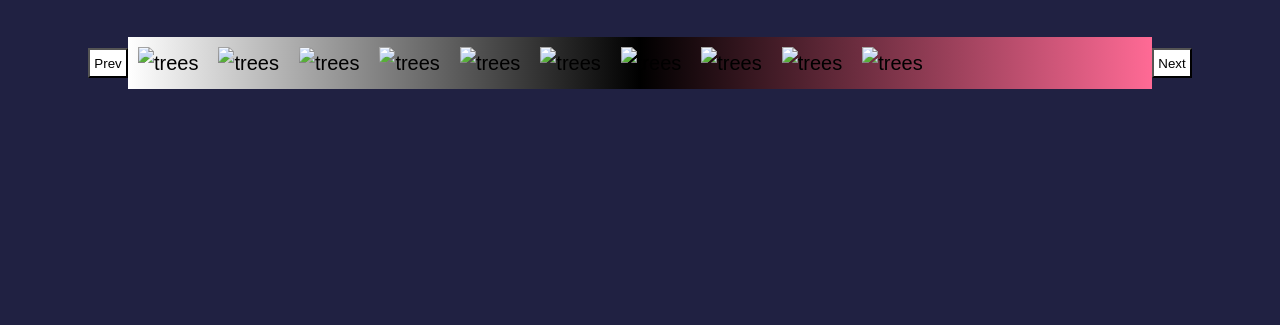
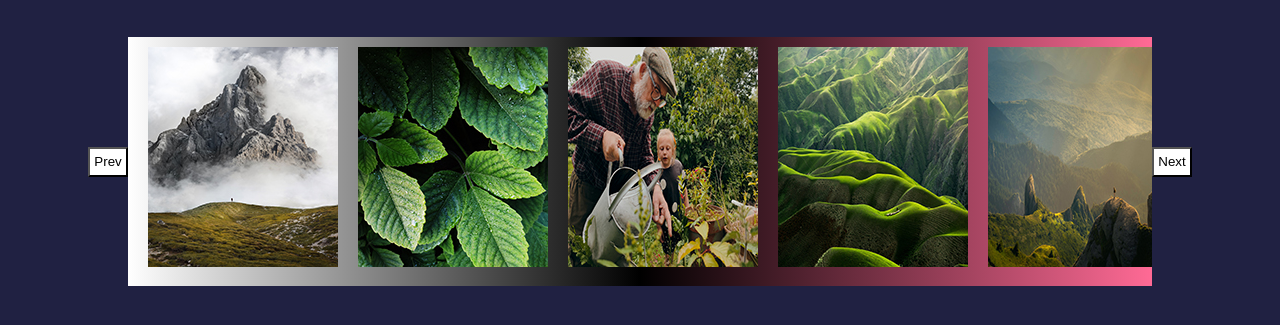
Before and after one commit to Tuoiz/automatic-nature-slider, a plain HTML site: page index.html in a window 1280 px wide. Shown: the part 81-406 px from the top of the page. Drawn offline with Linux system fonts and the light colour scheme; the site is published under a folder, as on GitHub Pages, so addresses that start at the root find nothing.

Commit message:
Update index.html

```diff
--- a/index.html
+++ b/index.html
@@ -16,34 +16,34 @@
       <button class="previous">Prev</button>
       <div class="slider">
         <div class="image">
-          <img src="/nature-1.jpg" alt="trees" width="190px" height="220px">
+          <img src="nature-1.jpg" alt="trees" width="190px" height="220px">
         </div>
         <div class="image">
-          <img src="/nature-2.jpg" alt="trees" width="190px" height="220px">
+          <img src="nature-2.jpg" alt="trees" width="190px" height="220px">
         </div>
         <div class="image">
-          <img src="/nature-3.jpg" alt="trees" width="190px" height="220px">
+          <img src="nature-3.jpg" alt="trees" width="190px" height="220px">
         </div>
         <div class="image">
-          <img src="/nature-4.jpg" alt="trees" width="190px" height="220px">
+          <img src="nature-4.jpg" alt="trees" width="190px" height="220px">
         </div>
         <div class="image">
-          <img src="/nature-5.jpg" alt="trees" width="190px" height="220px">
+          <img src="nature-5.jpg" alt="trees" width="190px" height="220px">
         </div>
         <div class="image">
-          <img src="/nature-6.jpg" alt="trees" width="190px" height="220px">
+          <img src="nature-6.jpg" alt="trees" width="190px" height="220px">
         </div>
         <div class="image">
-          <img src="/nature-7.jpg" alt="trees" width="190px" height="220px">
+          <img src="nature-7.jpg" alt="trees" width="190px" height="220px">
         </div>
         <div class="image">
-          <img src="/nature-8.jpg" alt="trees" width="190px" height="220px">
+          <img src="nature-8.jpg" alt="trees" width="190px" height="220px">
         </div>
         <div class="image">
-          <img src="/nature-9.jpg" alt="trees" width="190px" height="220px">
+          <img src="nature-9.jpg" alt="trees" width="190px" height="220px">
         </div>
         <div class="image">
-          <img src="/nature-10.jpg" alt="trees" width="190px" height="220px">
+          <img src="nature-10.jpg" alt="trees" width="190px" height="220px">
         </div>
       </div>
       <button class="next">Next</button>
```
